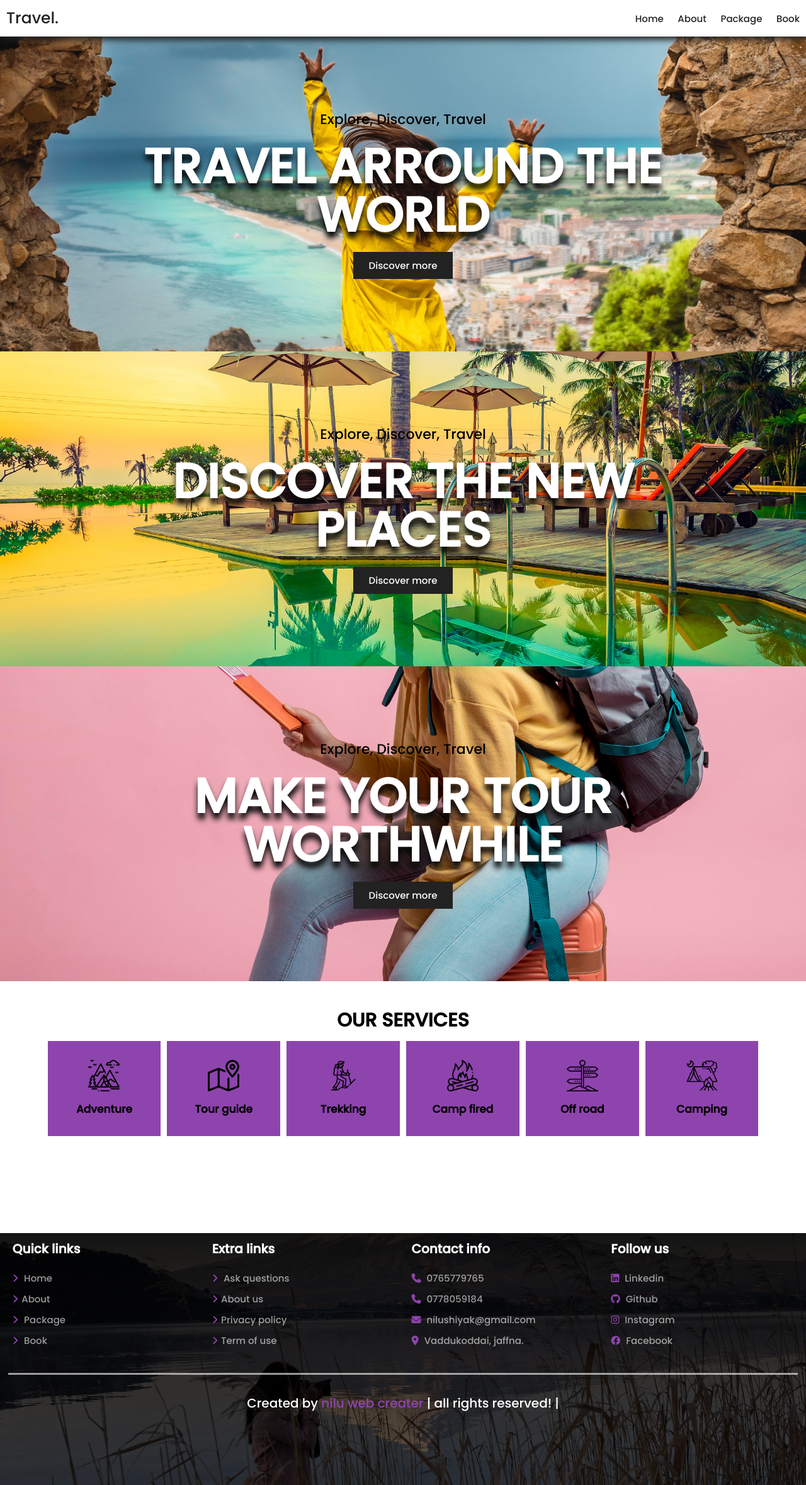
After one commit to Nilushiya/Travel-Tour-website, a PHP site: page /home.html in a window 1280 px wide. The commit adds this page. Shown: the whole page at 63% size. Run offline with PHP 8.4, Linux system fonts and the light colour scheme; some web fonts are replaced.

Commit message:
home page build

```diff
--- /dev/null
+++ b/home.html
@@ -0,0 +1,131 @@
+<!DOCTYPE html>
+<html lang="en">
+<head>
+    <meta charset="UTF-8">
+    <meta name="viewport" content="width=device-width, initial-scale=1.0">
+
+    <title>home</title>
+    <!--swiper cdn-->
+    <link rel="stylesheet" href="https://cdn.jsdelivr.net/npm/swiper@10/swiper-bundle.min.css"/>
+    <link rel="stylesheet" href="style.css">
+    <link rel="stylesheet" href="https://cdnjs.cloudflare.com/ajax/libs/font-awesome/6.4.2/css/all.min.css" integrity="sha512-z3gLpd7yknf1YoNbCzqRKc4qyor8gaKU1qmn+CShxbuBusANI9QpRohGBreCFkKxLhei6S9CQXFEbbKuqLg0DA==" crossorigin="anonymous" referrerpolicy="no-referrer" />
+</head>
+<body>
+
+        <div class="header">
+            <a href="home.html" class="logo">Travel.</a>
+
+            <nav class="navbar">
+                <a href="home.html">Home</a>
+                <a href="about.html">About</a>
+                <a href="package.html">Package</a>
+                <a href="book.html">Book</a>
+            </nav>
+
+            <div id="menu-btn" class="fas fa-bars"></div>
+        </div>
+
+
+
+    <section class="home">
+        <div class="home-slider">
+            <div class="w">
+                <div class="slide" style="background: url(media/home1.jpg) no-repeat">
+                   <div class="content">
+                    <span>Explore, Discover, Travel</span>
+                    <h3>Travel arround the world</h3>
+                    <a href="pakkage.html" class="btn">Discover more</a>
+                   </div>
+                </div>
+
+                <div class="slide" style="background: url(media/home2.jpg) no-repeat">
+                    <div class="content">
+                        <span>Explore, Discover, Travel</span>
+                        <h3>Discover the new places</h3>
+                        <a href="pakkage.html" class="btn">Discover more</a>
+                       </div>
+                </div>
+
+                <div class="slide" style="background: url(media/home3.jpg) no-repeat">
+                    <div class="content">
+                        <span>Explore, Discover, Travel</span>
+                        <h3>Make your tour worthwhile</h3>
+                        <a href="pakkage.html" class="btn">Discover more</a>
+                       </div>
+                </div>
+            </div>
+        </div>
+    </section>
+
+    <!--Serevices Section-->
+    <section class="services">
+        <h1 class="heading-title">Our Services</h1>
+        <div class="class-container">
+            <div class="box">
+                <img src="media/S1.png"  alt="">
+                <h3>Adventure</h3>
+            </div>
+            <div class="box">
+                <img src="media/S2.png" alt="">
+                <h3>Tour guide</h3>
+            </div>
+            <div class="box">
+                <img src="media/S3.png" alt="">
+                <h3>Trekking</h3>
+            </div>
+            <div class="box">
+                <img src="media/S4.png" alt="">
+                <h3>Camp fired</h3>
+            </div>
+            <div class="box">
+                <img src="media/S5.png" alt="">
+                <h3>Off road</h3>
+            </div>
+            <div class="box">
+                <img src="media/S6.png" alt="">
+                <h3>Camping</h3>
+            </div>
+        </div>
+    </section>
+
+<!--footer-->
+    <section class="footer">
+            <div class="box-container">
+                <div class="box">
+                    <h3>Quick links</h3>
+                    <a href="home.html"> <i class="fas fa-angle-right"></i> Home</a>
+                    <a href="about.html"> <i class="fas fa-angle-right"> </i>About</a>
+                    <a href="package.html"> <i class="fas fa-angle-right"></i> Package</a>
+                    <a href="book.html"> <i class="fas fa-angle-right"></i> Book</a>
+                </div>
+                <div class="box">
+                    <h3>Extra links</h3>
+                    <a href="#"> <i class="fas fa-angle-right"></i> Ask questions</a>
+                    <a href="#"> <i class="fas fa-angle-right"> </i>About us</a>
+                    <a href="#"> <i class="fas fa-angle-right"> </i>Privacy policy</a>
+                    <a href="#"> <i class="fas fa-angle-right"> </i>Term of use</a>
+                </div>
+                <div class="box">
+                    <h3>Contact info</h3>
+                    <a href="#"> <i class="fas fa-phone"></i> 0765779765</a>
+                    <a href="#"> <i class="fas fa-phone"></i> 0778059184</a>
+                    <a href="#"> <i class="fa-solid fa-envelope"></i> nilushiyak@gmail.com</a>
+                    <a href="#"><i class="fa-solid fa-location-dot"></i> Vaddukoddai, jaffna.</a>
+                </div>
+                <div class="box">
+                    <h3>Follow us</h3>
+                    <a href="#"> <i class="fa-brands fa-linkedin"></i> Linkedin</a>
+                    <a href="#"> <i class="fa-brands fa-github"></i> Github</a>
+                    <a href="#"> <i class="fa-brands fa-instagram"></i> Instagram</a>
+                    <a href="#"> <i class="fa-brands fa-facebook"></i> Facebook</a>
+                </div>
+        </div>
+        <div class="credit"> Created by <span>nilu web creater</span> | all rights reserved! |</div>
+    </section>
+
+    <script src="js.js"></script>
+    <!--swiper js-->
+    <script src="https://cdn.jsdelivr.net/npm/swiper@10/swiper-bundle.min.js"></script>
+
+</body>
+</html>
--- a/style.css
+++ b/style.css
@@ -69,6 +69,99 @@ section{
 section{
     width: 100vw;
     min-height: 50vh;
+}
+.btn{
+    display: inline-block;
+    background:var(--black);
+    margin-top: 1rem;
+    color: var(--white);
+    font-size: 1.5rem;
+    padding: 1rem 2.5rem;
+    margin-top: 1rem;
+    cursor: pointer;
+}
+.btn:hover{
+    color: var(--main-color);
+}
+
+
+
+
+
+
+
+
+/* home */
+.home{
+    padding: 0;
+}
+.home .slide{
+    text-align: center;
+    padding: 2rem;
+    display: flex;
+    justify-content: center;
+    align-items: center;
+    background-position: center !important;
+    background-size: cover !important;
+    min-height: 50rem;
+}
+.home .slide .content{
+    width: 85rem;
+}
+.home .slide span{
+     display: block;
+     font-size: 2.2rem;
+     columns: var(--light-white);
+     padding-bottom: 1rem;
+}
+.home .slide .content h3{
+    font-size: 6vw;
+    color: var(--white);
+    text-transform: uppercase;
+    line-height: 1;
+    text-shadow:0rem 1rem 1rem #080808;
+    padding: 1rem 0;
+}
+
+
+
+
+
+
+
+/* services */
+.services .class-container {
+    display: grid;
+    grid-template-columns: repeat(auto-fit,minmax(15rem,1fr));
+    gap: 1rem;
+    margin:0 5% 0 5%;
+}
+.services .class-container .box{
+    padding: 3rem 2rem;
+    text-align: center;
+    background: var(--main-color);
+}
+.services .class-container .box:hover {
+    background: var(--white);
+    border: 1px solid var(--main-color);
+    cursor: pointer;
+}
+.services .class-container .box img{
+    height: 5rem;
+}
+.services .class-container .box img:hover{
+    color: var(--white);
+}
+.services .class-container .box h3{
+    font-size: 1.7rem;
+    padding-top: 1rem;
+}
+.heading-title{
+    text-align: center;
+    margin-top: 3rem;
+    margin-bottom: 1rem;
+    font-size: 3rem;
+    text-transform: uppercase;
 }
 
 /*footer*/
```
Also changed, not shown: about.html (renamed from about.php, +12 -12 lines), book.html (renamed from package.php, +14 -14 lines), home.php (deleted, +0 -69 lines), package.html (renamed from book.php, +14 -14 lines), media/S1.png (added), media/S2.png (added), media/S3.png (added), media/S4.png (added), media/S5.png (added), media/S6.png (added).
